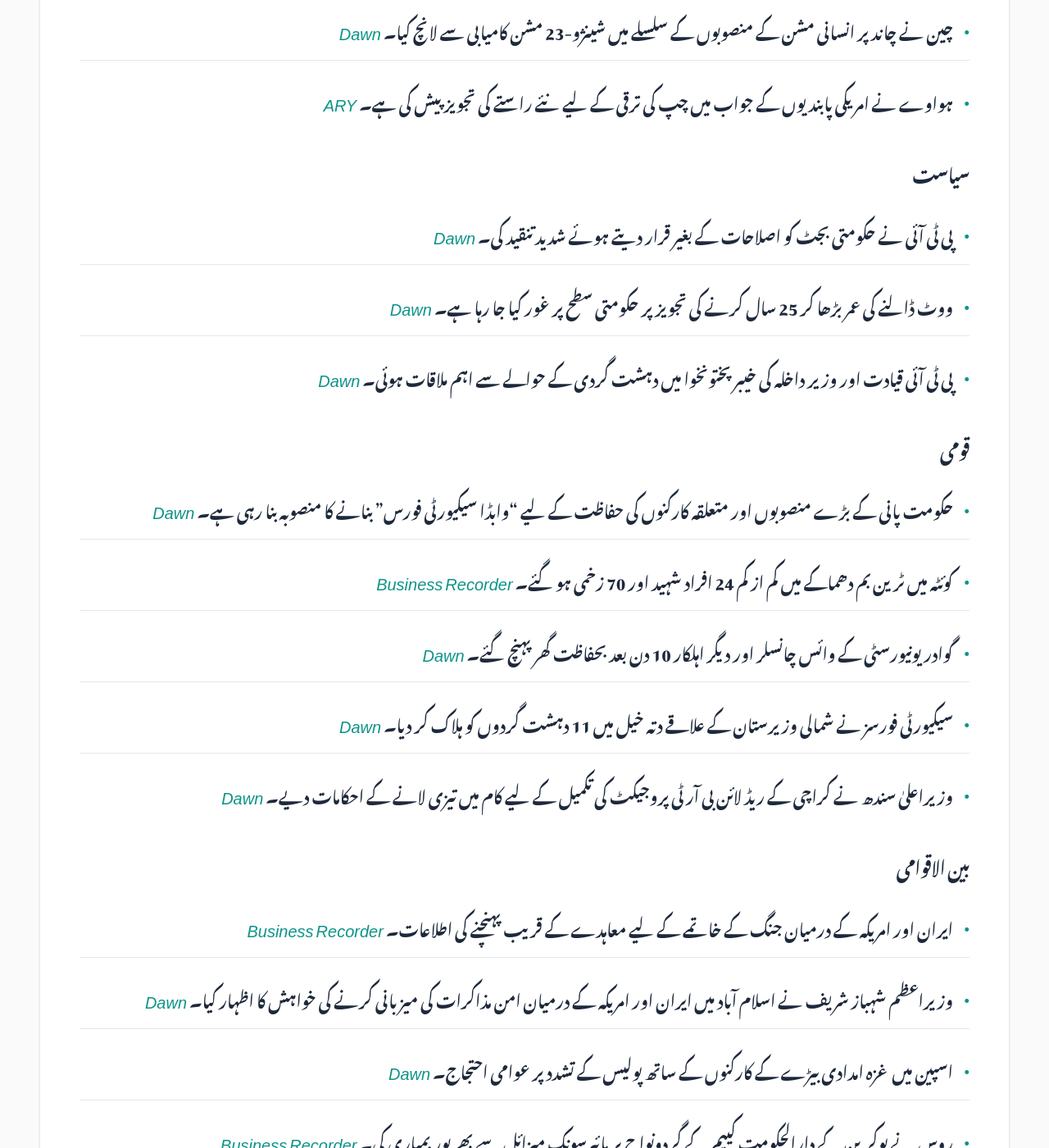
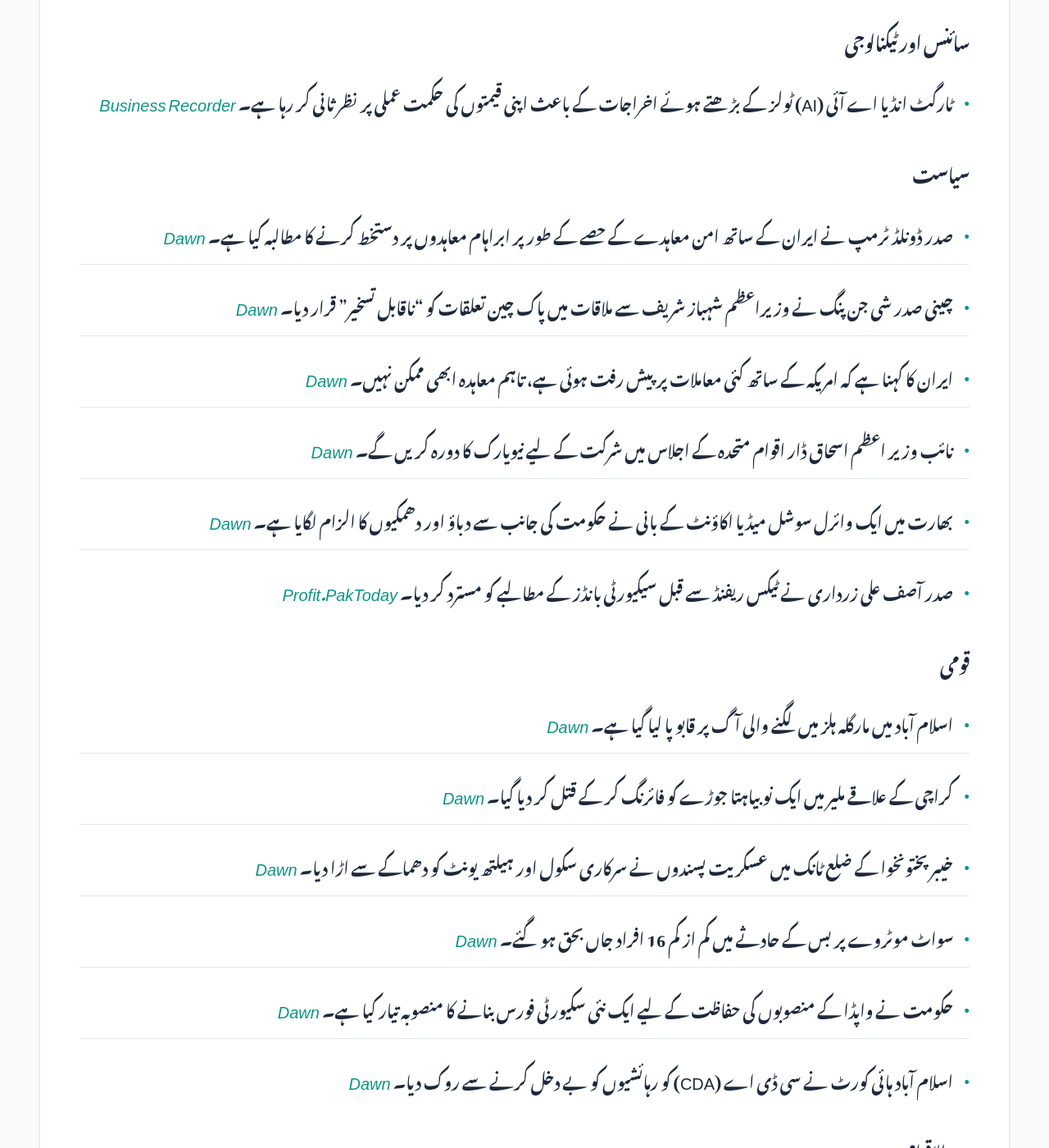
Before and after one commit to zsubzwary/news, a Jekyll site: the page built from ur/index.md, in a window 1280 px wide and 1400 px high, scrolled down 1373 px. Shown: the whole window at 82% size. Built offline with Jekyll 4.4.1, drawn with Linux system fonts in a browser that asks for light colours; some web fonts are replaced; comment, search, counter and statistics services are not loaded; some of the changed text lies outside the part shown.

Commit message:
DateTime; 2026-05-25T16:10:47.633Z

```diff
--- a/ur/index.md
+++ b/ur/index.md
@@ -7,43 +7,53 @@ rtl: true
 
 پاکستان کی تازہ خبروں کا خلاصہ
 
- &lrm; 25-May-2026 09:09PKT
+ &lrm; 25-May-2026 21:10PKT
 
-پڑھنے کا وقت : 3 منٹ
+پڑھنے کا وقت : 4 منٹ
 
 ### معیشت
-- پاکستان میں کپاس کی کمی کے باعث امریکہ اور برازیل سے کپاس کی درآمدات کا آغاز۔ *[Dawn](https://www.dawn.com/news/2002839/pakistan-importing-cotton-from-us-brazil-even-before-local-ginning-season)*
-- ایران اور امریکہ کے درمیان امن معاہدے کے امکانات سے عالمی اسٹاک مارکیٹ میں تیزی اور تیل کی قیمتوں میں کمی۔ *[Business Recorder](https://www.brecorder.com/news/40422715/stocks-rise-sharply-oil-and-dollar-slip-on-middle-east-peace-hopes)*
-- کمزور ڈالر کے باعث سونے کی قیمتوں میں اضافہ۔ *[Business Recorder](https://www.brecorder.com/news/40422710/gold-rises-on-weaker-dollar-as-investor-weigh-us-iran-peace-deal-prospects)*
-- گوادر پورٹ نے 53,000 میٹرک ٹن وزن والا جہاز سنبھال کر ایک اہم سنگ میل عبور کر لیا۔ *[Business Recorder](https://www.brecorder.com/news/40422682/gwadar-port-achieves-major-milestone-with-handling-of-53000mt-vessel)*
-- ہونڈا اٹلاس کارز پاکستان کی سالانہ فروخت میں 57 فیصد کا بڑا اضافہ ریکارڈ کیا گیا۔ *[Profit.PakToday](https://profit.pakistantoday.com.pk/2026/05/25/hondas-car-sales-up-57-in-pakistan-in-2026/)*
-- کرنڈاز اور ٹیپسys کے درمیان پاکستان میں ڈیجیٹل ادائیگیوں کے فروغ کے لیے شراکت داری طے پائی۔ *[Business Recorder](https://www.brecorder.com/news/40422683/10000-merchants-karandaaz-tapsys-partner-to-expand-digital-payments)*
-- حکومت نے جینیاتی طور پر ترمیم شدہ نامیاتی اشیاء (GMOs) کی درآمد کے ریگولیٹری فریم ورک میں نرمی کا فیصلہ کیا۔ *[Business Recorder](https://www.brecorder.com/news/40422679/gmos-imports-govt-to-liberalise-regulatory-framework)*
-- نیپرا نے ہزی کو (HAZECO) کے لیے 2.818 ارب روپے کے سرمایہ کاری پلان کی منظوری دے دی۔ *[Business Recorder](https://www.brecorder.com/news/40422689/nepra-approves-rs2818bn-dip-for-hazeco-for-fy26)*
+- پاکستان اسٹاک ایکسچینج (PSX) کے انڈیکس میں تیزی دیکھی گئی، جس میں KSE-100 میں 4,000 سے زائد پوائنٹس کا اضافہ ہوا۔ *[Dawn](https://www.dawn.com/news/2002961/psx-opens-shortened-trading-week-on-bullish-note-kse-100-gains-4000-points-during-intraday-trade)*
+- شہزادہ رحیم آل حسین خان نے خیبر پختونخوا کے وزیر اعلیٰ کو صوبے میں سرمایہ کاری کا یقین دلایا۔ *[Dawn](https://www.dawn.com/news/2003033/prince-aga-khan-assures-kp-cm-sohail-afridi-of-investment-in-the-province)*
+- گواڈر پورٹ نے ایک اہم سنگ میل عبور کر لیا ہے۔ *[ARY](https://arynews.tv/gwadar-port-achieves-major-milestone)*
+- پاکستان کی مغربی یورپ کو برآمدات میں 3.53 فیصد کمی واقع ہوئی ہے۔ *[Profit.PakToday](https://profit.pakistantoday.com.pk/2026/05/25/pakistans-exports-to-western-europe-fall-3-53-to-3-66-billion-despite-gsp-status/)*
+- بھارت کے پن لائبز (Pine Labs) نے ڈیجیٹل ادائیگیوں میں اضافے کے باعث منافع حاصل کیا۔ *[Business Recorder](https://www.brecorder.com/news/40422783/indias-pine-labs-posts-quarterly-profit-on-digital-payments-boost)*
+- بھارت نے پائپڈ نیچرل گیس کے صارفین کے لیے ایل پی جی سلنڈر خریدنے پر پابندی لگا دی۔ *[Business Recorder](https://www.brecorder.com/news/40422782/india-bars-piped-natural-gas-customers-from-buying-lpg-cylinders-order-shows)*
+- JazzCash نے صارفین کی مدد کے لیے فیول ادائیگیوں پر 10 فیصد کیش بیک کی پیشکش کی ہے۔ *[Profit.PakToday](https://profit.pakistantoday.com.pk/2026/05/25/jazzcash-offers-10-cashback-on-fuel-payments-through-raast-enabled-qr-codes-to-support-customers-amid-rising-fuel-prices/)*
+- گلف ممالک کی زیادہ تر اسٹاک مارکیٹوں میں امریکی-ایرانی امن کی امیدوں کے باعث اضافہ ہوا۔ *[Business Recorder](https://www.brecorder.com/news/40422780/most-gulf-markets-gain-on-us-iran-peace-hopes)*
+- آئی ایم ایف (IMF) کے بیلو آؤٹ کے حوالے سے عالمی مارکیٹ کے اثرات پر بحث جاری ہے۔ *[Business Recorder](https://www.brecorder.com/news/40422771/the-blind-spot-in-every-imf-bailout)*
 
 ### سائنس اور ٹیکنالوجی
-- چین نے چاند پر انسانی مشن کے منصوبوں کے سلسلے میں شینژو-23 مشن کامیابی سے لانچ کیا۔ *[Dawn](https://www.dawn.com/news/2002786/china-launches-three-crew-space-flight-as-part-of-moon-ambitions)*
-- ہواوے نے امریکی پابندیوں کے جواب میں چپ کی ترقی کے لیے نئے راستے کی تجویز پیش کی ہے۔ *[ARY](https://arynews.tv/huawei-proposes-new-path-for-chip-development-us-sanctions)*
+- ٹارگٹ انڈیا اے آئی (AI) ٹولز کے بڑھتے ہوئے اخراجات کے باعث اپنی قیمتوں کی حکمت عملی پر نظر ثانی کر رہا ہے۔ *[Business Recorder](https://www.brecorder.com/news/40422777/target-india-head-says-retailer-weighing-ai-tool-costs-amid-shift-to-usage-based-pricing)*
 
 ### سیاست
-- پی ٹی آئی نے حکومتی بجٹ کو اصلاحات کے بغیر قرار دیتے ہوئے شدید تنقید کی۔ *[Dawn](https://www.dawn.com/news/2002894/pti-slams-govts-fifth-budget-sans-reforms)*
-- ووٹ ڈالنے کی عمر بڑھا کر 25 سال کرنے کی تجویز پر حکومتی سطح پر غور کیا جا رہا ہے۔ *[Dawn](https://www.dawn.com/news/2002912/stealing-the-future)*
-- پی ٹی آئی قیادت اور وزیر داخلہ کی خیبر پختونخوا میں دہشت گردی کے حوالے سے اہم ملاقات ہوئی۔ *[Dawn](httpshttps://www.dawn.com/news/2002796/pti-confirms-barrister-gohar-sohail-afridis-meeting-with-naqvi-says-discussion-focused-on-terrorism-in-kp)*
+- صدر ڈونلڈ ٹرمپ نے ایران کے ساتھ امن معاہدے کے حصے کے طور پر ابراہام معاہدوں پر دستخط کرنے کا مطالبہ کیا ہے۔ *[Dawn](https://www.dawn.com/news/2003043/trump-demands-widespread-sign-up-to-abraham-accords-as-part-of-iran-peace-deal)*
+- چینی صدر شی جن پنگ نے وزیراعظم شہباز شریف سے ملاقات میں پاک چین تعلقات کو "ناقابل تسخیر" قرار دیا۔ *[Dawn](https://www.dawn.com/news/2002979/chinas-xi-hails-unbreakable-ties-praises-pakistans-role-in-iran-peace-efforts-as-he-meets-pm-shehbaz)*
+- ایران کا کہنا ہے کہ امریکہ کے ساتھ کئی معاملات پر پیش رفت ہوئی ہے، تاہم معاہدہ ابھی ممکن نہیں۔ *[Dawn](https://www.dawn.com/news/2003008/iran-says-progress-on-many-issues-with-us-but-agreement-not-imminent)*
+- نائب وزیر اعظم اسحاق ڈار اقوام متحدہ کے اجلاس میں شرکت کے لیے نیویارک کا دورہ کریں گے۔ *[Dawn](https://www.dawn.com/news/2003042/deputy-pm-dar-to-visit-new-york-from-may-26-28-for-un-meetings)*
+- بھارت میں ایک وائرل سوشل میڈیا اکاؤنٹ کے بانی نے حکومت کی جانب سے دباؤ اور دھمکیوں کا الزام لگایا ہے۔ *[Dawn](https://www.dawn.com/news/2003023/founder-of-viral-indian-gen-z-account-alleges-crackdown-threats)*
+- صدر آصف علی زرداری نے ٹیکس ریفنڈ سے قبل سیکیورٹی بانڈز کے مطالبے کو مسترد کر دیا۔ *[Profit.PakToday](https://profit.pakistantoday.com.pk/2026/05/25/president-zardari-rejects-fbr-demand-for-surety-bonds-before-tax-refunds/)*
 
 ### قومی
-- حکومت پانی کے بڑے منصوبوں اور متعلقہ کارکنوں کی حفاظت کے لیے "وابڈا سیکیورٹی فورس" بنانے کا منصوبہ بنا رہی ہے۔ *[Dawn](https://www.dawn.com/news/2002882/govt-plans-wapda-security-force-for-water-projects)*
-- کوئٹہ میں ٹرین بم دھماکے میں کم از کم 24 افراد شہید اور 70 زخمی ہو گئے۔ *[Business Recorder](https://www.brecorder.com/news/40422709/at-least-24-martyred-in-quetta-train-blast)*
-- گوادر یونیورسٹی کے وائس چانسلر اور دیگر اہلکار 10 دن بعد بحفاظت گھر پہنچ گئے۔ *[Dawn](https://www.dawn.com/news/2002789/gwadar-university-vc-pro-vice-chancellor-return-home-10-days-after-they-were-reported-missing)*
-- سیکیورٹی فورسز نے شمالی وزیرستان کے علاقے دتہ خیل میں 11 دہشت گردوں کو ہلاک کر دیا۔ *[Dawn](https://www.dawn.com/news/2002766/security-forces-kill-11-terrorists-in-kps-north-waziristan-ispr)*
-- وزیراعلیٰ سندھ نے کراچی کے ریڈ لائن بی آر ٹی پروجیکٹ کی تکمیل کے لیے کام میں تیزی لانے کے احکامات دیے۔ *[Dawn](https://www.dawn.com/news/2002849/murad-asks-contractors-to-increase-manpower-for-timely-completion-of-karachis-red-line-project)*
+- اسلام آباد میں مارگلہ ہلز میں لگنے والی آگ پر قابو پا لیا گیا ہے۔ *[Dawn](https://www.dawn.com/news/2003045/margalla-hills-fire-brought-under-control-cooling-process-underway-district-admin)*
+- کراچی کے علاقے ملیر میں ایک نو بیاہتا جوڑے کو فائرنگ کر کے قتل کر دیا گیا۔ *[Dawn](https://www.dawn.com/news/2003054/newly-married-couple-shot-dead-in-karachis-malir-area-police)*
+- خیبر پختونخوا کے ضلع ٹانک میں عسکریت پسندوں نے سرکاری سکول اور ہیلتھ یونٹ کو دھماکے سے اڑا دیا۔ *[Dawn](https://www.dawn.com/news/2003026/militants-blow-up-govt-school-basic-health-unit-in-kps-tank)*
+- سواٹ موٹروے پر بس کے حادثے میں کم از کم 16 افراد جاں بحق ہو گئے۔ *[Dawn](https://www.dawn.com/news/2003010/at-least-16-killed-7-injured-as-passenger-coach-collides-with-parked-bus-on-swat-motorway)*
+- حکومت نے واپڈا کے منصوبوں کی حفاظت کے لیے ایک نئی سکیورٹی فورس بنانے کا منصوبہ تیار کیا ہے۔ *[Dawn](https://www.dawn.com/news/2002882/govt-plans-wapda-security-force-for-water-projects)*
+- اسلام آباد ہائی کورٹ نے سی ڈی اے (CDA) کو رہائشیوں کو بے دخل کرنے سے روک دیا۔ *[Dawn](https://www.dawn.com/news/2003011/ihc-restrains-cda-from-dispossessing-residents-of-one-constitution-avenue)*
 
 ### بین الاقوامی
-- ایران اور امریکہ کے درمیان جنگ کے خاتمے کے لیے معاہدے کے قریب پہنچنے کی اطلاعات۔ *[Business Recorder](https://www.brecorder.com/news/40422686/iran-and-us-closing-in-on-deal-to-end-war)*
-- وزیراعظم شہباز شریف نے اسلام آباد میں ایران اور امریکہ کے درمیان امن مذاکرات کی میزبانی کرنے کی خواہش کا اظہار کیا۔ *[Dawn](https://www.dawn.com/news/2002887/pm-hopes-to-host-islamabad-talks-20-very-soon)*
-- اسپین میں غزہ امدادی بیڑے کے کارکنوں کے ساتھ پولیس کے تشدد پر عوامی احتجاج۔ *[Dawn](https://www.dawn.com/news/2002875/outrage-in-spain-after-police-beat-gaza-flotilla-activists)*
-- روس نے یوکرین کے دارالحکومت کییم کے گردونواح پر ہائپرسونک میزائل سے بھرپور بمباری کی۔ *[Business Recorder](https://www.brecorder.com/news/40422680/russia-hits-ukraine-with-oreshnik-missile)*
-- چین، روس اور ایران نے کوئٹہ میں ہونے والے دہشت گردانہ حملے کی سخت مذمت کی۔ *[Business Recorder](https://www.brecorder.com/news/40422684/china-russia-iran-condemn-quetta-attack)*
+- مشرق وسطیٰ میں جنگ کی صورتحال کے درمیان حج کا آغاز ہو گیا۔ *[Dawn](https://www.dawn.com/news/2002985/haj-begins-as-middle-east-wars-trajectory-hangs-in-the-balance)*
+- بھارت نے مغربی بنگال میں غیر قانونی تارکین وطن کے لیے ڈیٹینشن سینٹرز کے قیام کا حکم دیا ہے۔ *[Dawn](https://www.dawn.com/news/2002999/india-orders-migrant-detention-centres-in-west-bengal-sparking-arbitrary-explusion-fears)*
+- بنگلہ دیش نے اپنے پاسپورٹ سے "سوائے اسرائیل" کی شرط کو بحال کرنے کا فیصلہ کیا ہے۔ *[ARY](https://arynews.tv/bangladesh-to-restore-except-israel-clause-on-passports)*
+- امریکی کانگریسی رپورٹ کے مطابق ایران کے خلاف جنگ کے دوران امریکہ کے 42 طیارے اور ڈرونز تباہ یا نقصان دہ ہوئے۔ *[Profit.PakToday](https://profit.pakistantoday.com.pk/2026/05/25/us-lost-or-damaged-42-aircraft-and-drones-during-iran-war-congressional-report-says/)*
+
+### کھیل
+- اسپین نے ورلڈ کپ کے لیے اپنا 26 کھلاڑیوں کا اسکواڈ جاری کر دیا ہے جس میں ریال میڈرڈ کا کوئی کھلاڑی شامل نہیں۔ *[Business Recorder](https://www.brecorder.com/news/40422766/spain-leave-out-real-madrid-players-as-barcelona-dominate-world-cup-squad)*
+- آسٹریلوی کرکٹر ٹریوس ہیڈ اور ان کی اہلیہ کو آئی پی ایل کے دوران آن لائن ہراساں کیا گیا۔ *[Dawn](https://www.dawn.com/news/2002962/travis-head-and-his-wife-suffer-online-abuse-after-cricketers-spat-with-indias-kohli-during-ipl-match)*
+- سعودی عرب کے فٹ بالر سعود عبدالحمید کا پاسپورٹ چوری ہونے کے باعث وہ قومی کیمپ میں دیر سے پہنچیں گے۔ *[Business Recorder](https://www.brecorder.com/news/40422775/passport-theft-delays-abdulhamid-as-saudis-head-to-us)*
+
+### صحت
+- ڈبلیو ایچ او (WHO) کے مطابق ایبولا کے پھیلاؤ کی وجہ سے اب تک ممکنہ 220 اموات رپورٹ ہو چکی ہیں۔ *[Dawn](https://www.dawn.com/news/2003035/who-chief-says-suspected-ebola-deaths-at-220-and-epidemic-is-outpacing-us)*
 
 ### دیگر
-- اداکارہ کیٹ منسی 'جنرل ہسپتال' سے علیحدگی اختیار کر گئیں۔ *[ARY](https://arynews.tv/kate-mansi-exits-general-hospital-after-3-years-as-kristina-corinthos-davis)*
-- ہالی وڈ کی مختلف مشہور فلموں کے حوالے سے معلوماتی فہرستیں جاری کی گئیں۔ *[ARY](https://arynews.tv/hollywood-action-movies-top)*
+- مومنہ اقبال اور حمزہ حبیب کی شادی کی خبر۔ *[ARY](https://arynews.tv/momina-iqbal-ties-the-knot-with-hamza-habib)*
```
